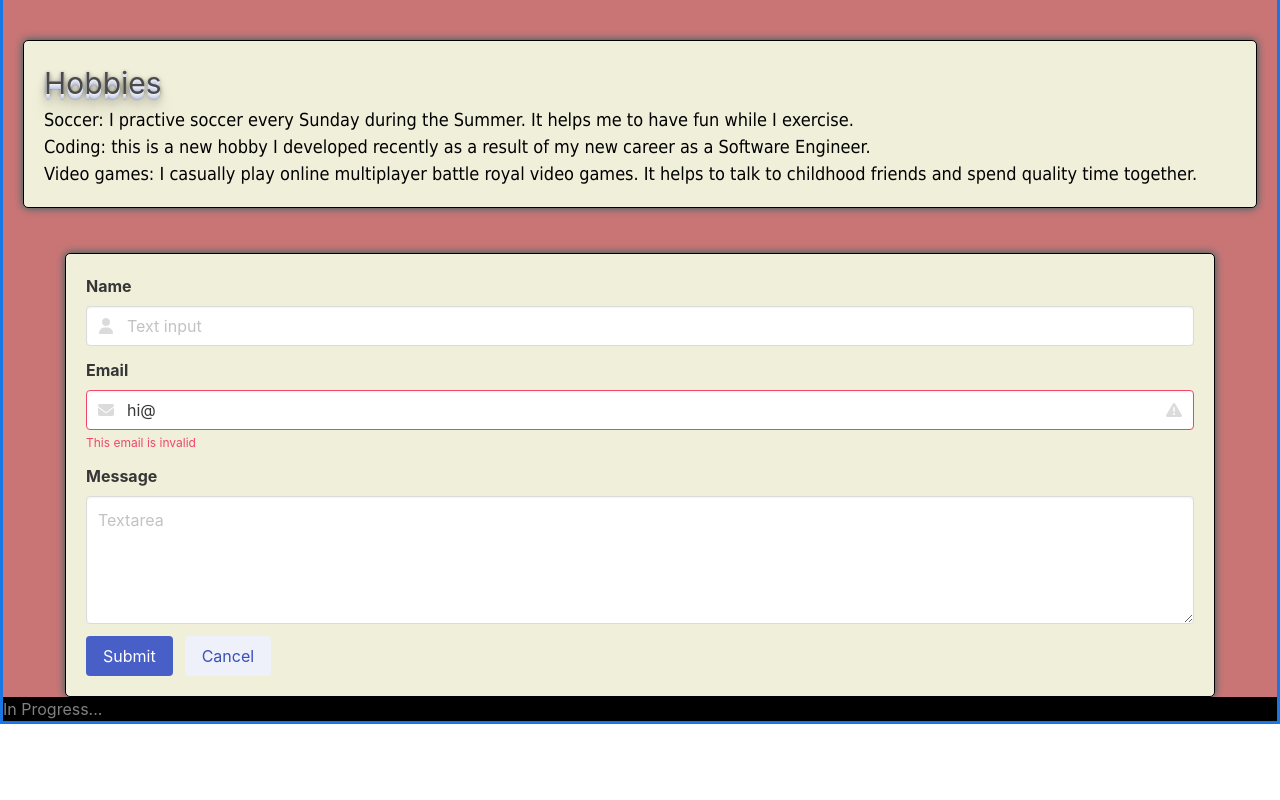
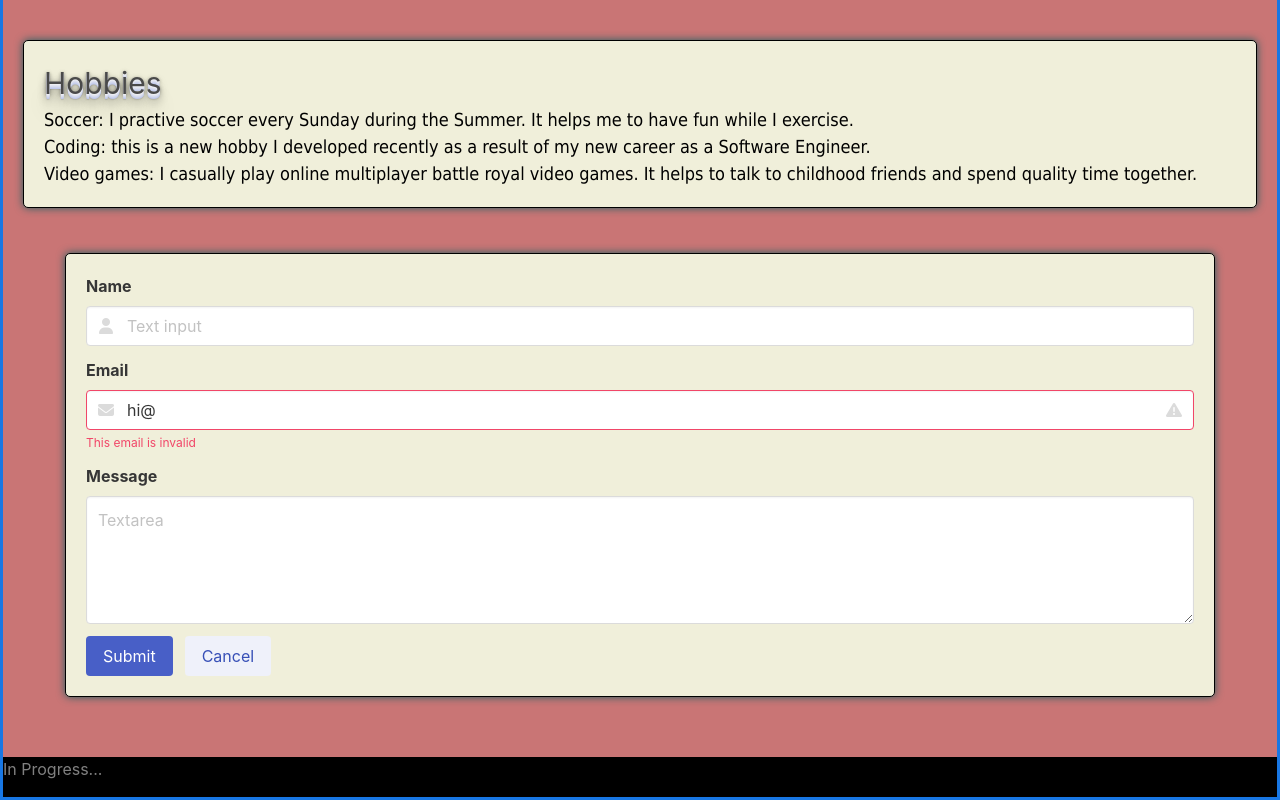
Before and after one commit to mauilema/developer-portfolio-site, a website: page index.html in a window 1280 px wide. Shown: the part 691-1491 px from the top of the page. Before the commit the page ends 1415 px from the top, so only its background shows below. Drawn offline with nearby package versions, Linux system fonts and the light colour scheme.

Commit message:
formatted the footer

```diff
--- a/styles.css
+++ b/styles.css
@@ -14,6 +14,8 @@ footer {
   background-color: #000000;
   border: 2px rgb(243, 238, 238);
   color: gray;
+  margin-top: 60px;
+  height: 40px;
   /* margin-bottom: -30px; */
 }
 
```
